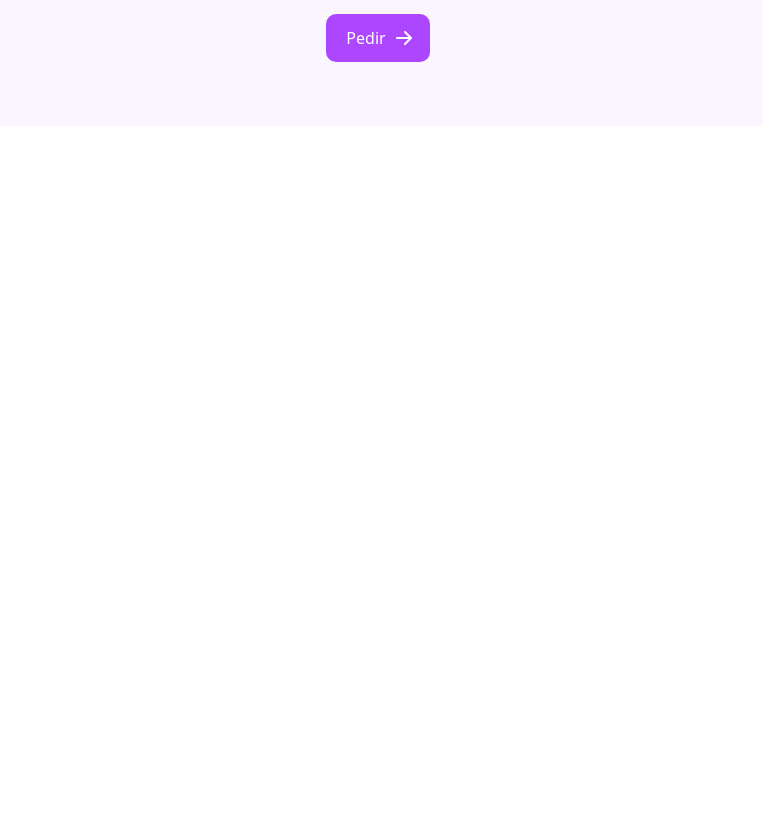
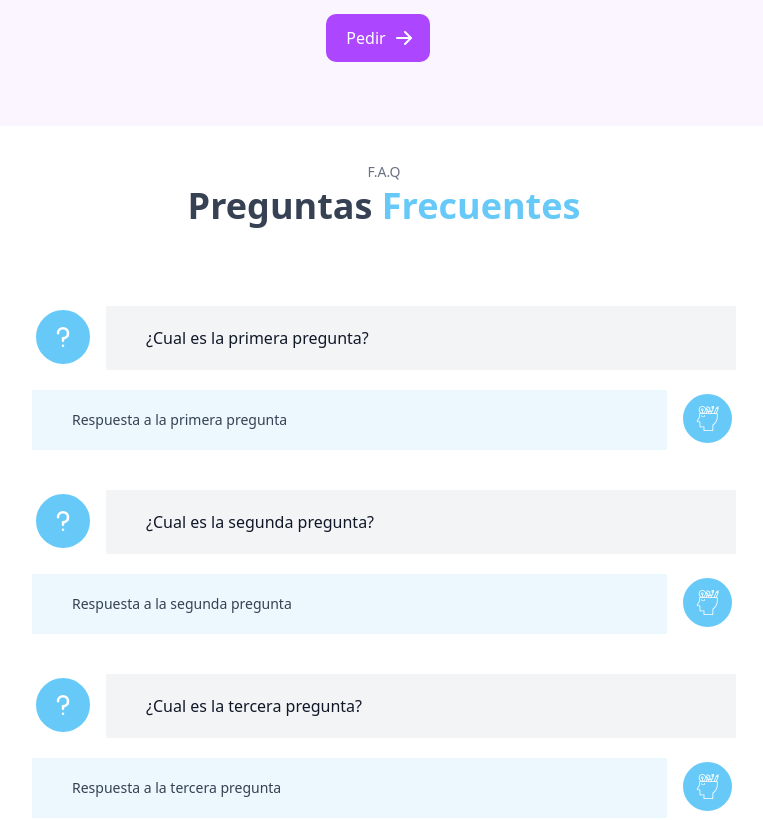
Before and after one commit to SamaelMedina28/Ventas_caro, a React (Vite) app: page / in a window 1280 px wide. Shown: the part 3260-4080 px from the top of the page, without its empty margins (256-1019 px from the left). Before the commit the page ends 3386 px from the top, so only its background shows below. Built offline with nearby package versions, Linux system fonts and the light colour scheme.

Commit message:
Seccion de pregunats frecuentes

```diff
--- a/src/App.tsx
+++ b/src/App.tsx
@@ -3,6 +3,7 @@ import NavHeader from "./components/sections/Navbar";
 import Productos from "./components/sections/Productos";
 import CallToAction from "./components/CallToAction";
 import Servicios from "./components/sections/Servicios";
+import Preguntas from "./components/sections/Preguntas";
 
 export default function App() {
   return (
@@ -12,6 +13,7 @@ export default function App() {
       <Productos/>
       <Servicios/>
       <CallToAction/>
+      <Preguntas/>
     </div>
   )
 }
--- /dev/null
+++ b/src/components/sections/Preguntas.tsx
@@ -0,0 +1,111 @@
+import { motion } from "motion/react";
+
+export default function Preguntas() {
+  return (
+    <div className="py-4 bg-white">
+      <div className="max-w-screen-md mx-auto px-4 sm:px-6 lg:px-8 flex flex-col justify-between">
+
+        <div className="text-center">
+          <p className="mt-4 text-sm leading-7 text-gray-500 font-regular">
+            F.A.Q
+          </p>
+          <h2 className="text-3xl sm:text-4xl font-bold text-gray-700">
+            Preguntas <span className="text-sky-500/60">Frecuentes</span>
+          </h2>
+
+        </div>
+
+        <div className="mt-20">
+          <ul className="">
+
+            <ItemFAQ pregunta="¿Cual es la primera pregunta?" respuesta="Respuesta a la primera pregunta" />
+            <ItemFAQ pregunta="¿Cual es la segunda pregunta?" respuesta="Respuesta a la segunda pregunta" />
+            <ItemFAQ pregunta="¿Cual es la tercera pregunta?" respuesta="Respuesta a la tercera pregunta" />
+            <ItemFAQ pregunta="¿Cual es la cuarta pregunta?" respuesta="Respuesta a la cuarta pregunta" />
+
+          </ul>
+        </div>
+
+      </div>
+    </div>
+  )
+}
+
+
+type Props = {
+  pregunta: string;
+  respuesta: string;
+}
+
+function ItemFAQ({ pregunta, respuesta }: Props) {
+  return (
+    <motion.li className="text-left mb-10"
+    initial={{ opacity: 0, x: 50 }}
+    whileInView={{ opacity: 1, x: 0 }}
+    transition={{ duration: 0.8 }}
+    viewport={{ once: true, amount: 0.9 }}
+    >
+      <div className="flex flex-row items-start mb-5">
+        <div
+          className="hidden sm:flex items-center justify-center p-3 mr-3 rounded-full bg-sky-500/60 text-white border-4 border-white text-xl font-semibold">
+          <svg width="30px" fill="white" height="30px" viewBox="0 0 24 24"
+            xmlns="http://www.w3.org/2000/svg">
+            <g data-name="Layer 2">
+              <g data-name="menu-arrow">
+                <rect width="24" height="24" transform="rotate(180 12 12)" opacity="0"></rect>
+                <path
+                  d="M17 9A5 5 0 0 0 7 9a1 1 0 0 0 2 0 3 3 0 1 1 3 3 1 1 0 0 0-1 1v2a1 1 0 0 0 2 0v-1.1A5 5 0 0 0 17 9z">
+                </path>
+                <circle cx="12" cy="19" r="1"></circle>
+              </g>
+            </g>
+          </svg>
+        </div>
+        <div className="bg-gray-100 p-5 px-10 w-full flex items-center">
+          <h4 className="text-md leading-6 font-medium text-gray-900">{pregunta}</h4>
+        </div>
+      </div>
+
+      <div className="flex flex-row items-start">
+        <div className="bg-sky-100/60 p-5 px-10 w-full flex items-center">
+          <p className="text-gray-700 text-sm">{respuesta}</p>
+        </div>
+        <div
+          className="hidden sm:flex items-center justify-center p-3 ml-3 rounded-full bg-sky-500/60 text-white border-4 border-white text-xl font-semibold">
+          <svg height="25px" fill="white" version="1.1" id="Layer_1"
+            xmlns="http://www.w3.org/2000/svg" xmlnsXlink="http://www.w3.org/1999/xlink" x="0px"
+            y="0px" viewBox="0 0 295.238 295.238"
+            xmlSpace="preserve">
+            <g>
+              <g>
+                <g>
+                  <path d="M277.462,0.09l-27.681,20.72l-27.838,64.905h-22.386l-8.79-19.048h5.743c10.505,0,19.048-8.452,19.048-18.957V28.571
+				h9.524V0H196.51v28.571h9.524V47.71c0,5.248-4.271,9.433-9.524,9.433h-10.138L174.2,30.81l14.581-7.267L141.038,3.095
+				l-11.224,39.281c-0.305-23.371-19.386-42.29-42.829-42.29c-23.633,0-42.857,19.224-42.857,42.857
+				c0,14.281,7.233,27.676,19.048,35.595v7.176H51.643L50.9,89.619c-2.314,12.005-2.529,24.343-0.638,36.648l-32.486,57.905
+				l35.876,8.195v60.014h47.619v42.857h114.286v-66.357c33.333-23.581,52.371-61.495,52.343-101.943l0.01-17.371
+				c0-6.548-0.605-13.276-1.824-19.905l-0.705-3.948h-9.348l21.429-51.338V0.09z M206.033,19.138V9.614h9.524v9.524H206.033z
+				 M189.067,85.714h-18.062l-8.657-19.048h17.929L189.067,85.714z M147.219,16.119l18.929,8.11l-4.467,2.19l14.2,30.724h-17.862
+				l-11.605-25.471l-4.262,2.152L147.219,16.119z M160.543,85.715h-21.176v-9.433c0-5.252,4.271-9.614,9.524-9.614h2.995v-0.001
+				L160.543,85.715z M141.843,44.652l5.776,12.71c-9.905,0.667-17.776,8.848-17.776,18.919v9.433h-19.048v-7.176
+				c9.529-6.386,15.995-16.352,18.176-27.452L141.843,44.652z M53.653,42.948c0-18.376,14.957-33.333,33.333-33.333
+				c18.376,0,33.333,14.957,33.333,33.333c0,11.829-6.39,22.881-16.671,28.838l-2.376,1.371v12.557h-9.524V56.352
+				c5.529-1.971,9.524-7.21,9.524-13.41c0-7.876-6.41-14.286-14.286-14.286c-7.876,0-14.286,6.411-14.286,14.287
+				c0,6.2,3.995,11.438,9.524,13.41v29.362H72.7V73.157l-2.376-1.376C60.043,65.824,53.653,54.776,53.653,42.948z M86.986,47.71
+				c-2.629,0-4.762-2.139-4.762-4.762c0-2.629,2.133-4.762,4.762-4.762c2.629,0,4.762,2.133,4.762,4.762S89.615,47.71,86.986,47.71z
+				 M257.366,95.239c0.691,4.761,1.039,9.59,1.039,14.285l0.01,17.405c0.029,38.148-18.795,73.871-50.286,95.552l-2.095,1.429
+				v61.805h-95.238v-42.857h-47.62v-58.086l-30.862-7.043l27.876-49.7l-0.271-1.7c-1.771-10.419-1.871-21.567-0.333-31.09h3.59
+				h47.619H257.366z M245.714,85.714H232.3l23.738-55.343l10.557,5.257L245.714,85.714z M267.938,25.714l-5.267-2.633l5.267-3.943
+				V25.714z"></path>
+                  <path d="M96.51,123.81c-7.876,0-14.286-4.762-14.286-14.286H72.7c0,14.286,10.681,23.81,23.81,23.81
+				c13.129,0,23.81-9.524,23.81-23.81h-9.524C110.795,119.048,104.386,123.81,96.51,123.81z"></path>
+                </g>
+              </g>
+            </g>
+          </svg>
+        </div>
+      </div>
+
+    </motion.li>
+  )
+}
```
